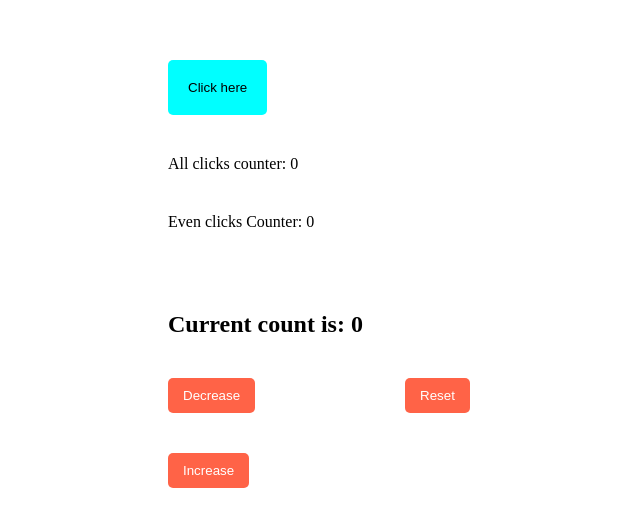
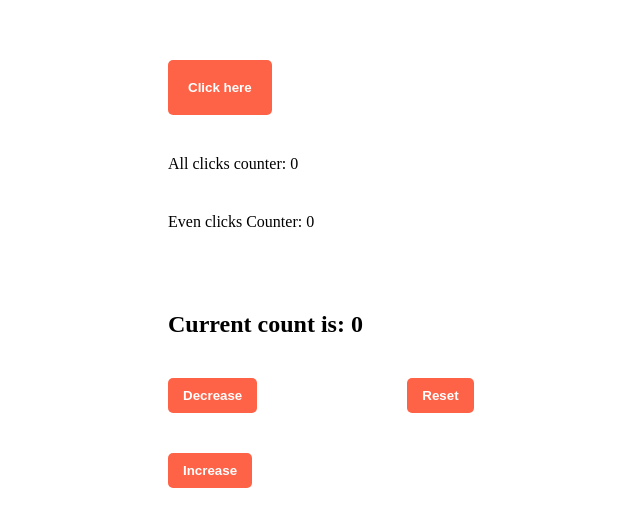
Before and after one commit to myfirstgitma/counter-state-app, a React (Vite) app in the folder states-hooks/: page / in a window 1280 px wide. Shown: the part 140-666 px from the top of the page, without its empty margins (582-1222 px from the left). Built offline with nearby package versions, Linux system fonts and the light colour scheme.

Commit message:
css hover effect is added

```diff
--- a/states-hooks/src/components/IncreaseDecreaseCount/IncreaseDecreaseCount.module.css
+++ b/states-hooks/src/components/IncreaseDecreaseCount/IncreaseDecreaseCount.module.css
@@ -1,7 +1,14 @@
-.buttoncount{
-    padding: 10px 15px;
-    border: none;
-    border-radius: 5px;
-    background-color: tomato;
-    color: white;
+.buttoncount {
+  padding: 10px 15px;
+  border: none;
+  border-radius: 5px;
+  background-color: tomato;
+  color: white;
+  font-weight: 700;
+  transition-duration: 0.4s;
+  cursor: pointer;
 }
+.buttoncount:hover {
+  background-color: #aa3b04;
+  color: white;
+}
--- a/states-hooks/src/components/MyCounter/MyCounter.module.css
+++ b/states-hooks/src/components/MyCounter/MyCounter.module.css
@@ -1,7 +1,14 @@
-.button{
-    background-color: aqua;
-    border: none;
-    border-radius: 5px;
-    padding: 20px;
-
+.button {
+  background-color: tomato;
+  border: none;
+  color: white;
+  font-weight: 700;
+  border-radius: 5px;
+  padding: 20px;
+  transition-duration: 0.4s;
+  cursor: pointer;
 }
+.button:hover {
+  background-color: #d24667;
+  color: white;
+}
```
